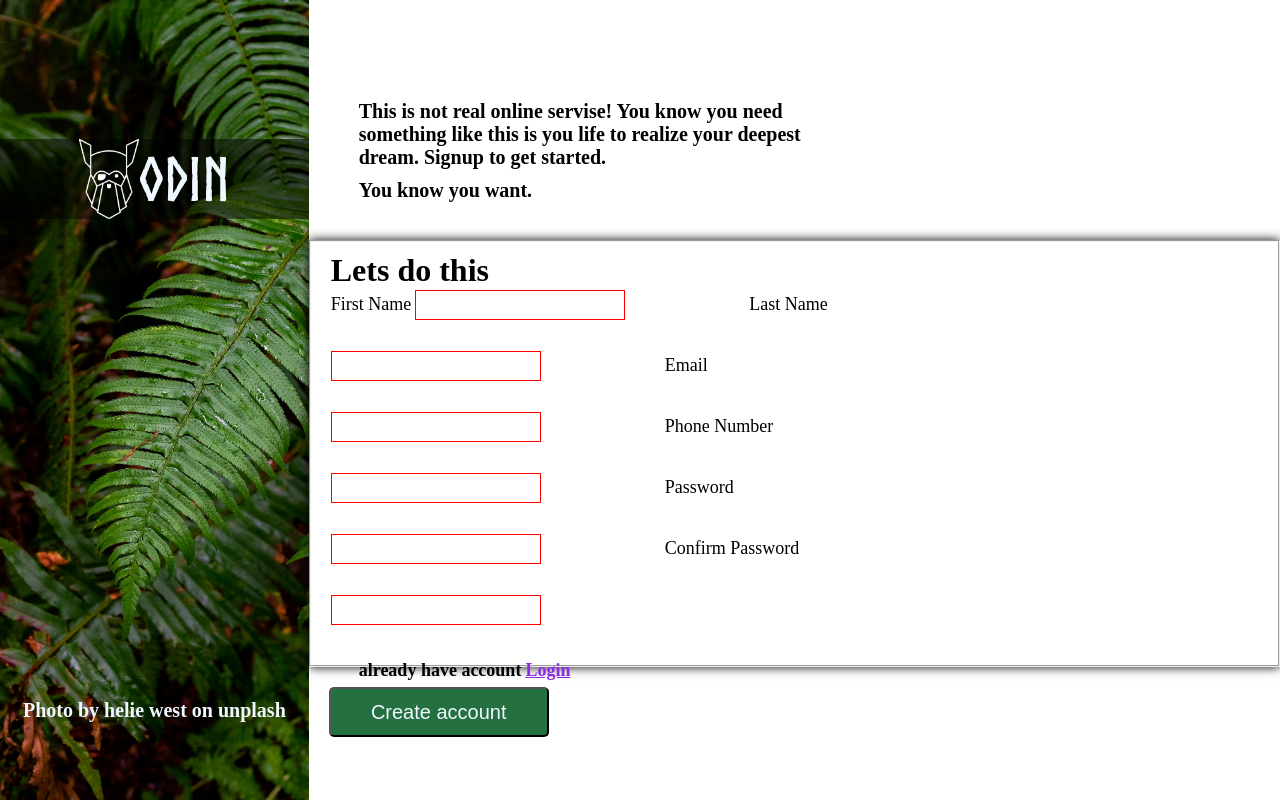
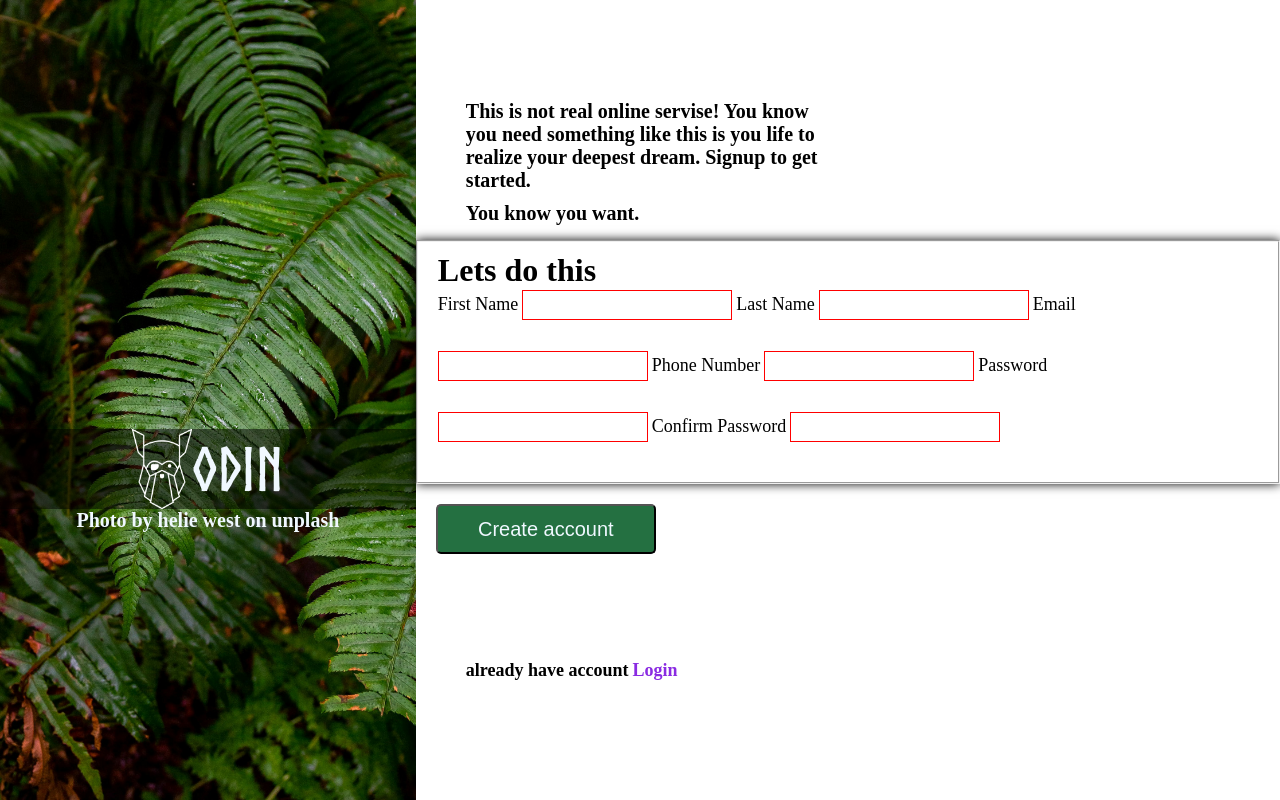
Before and after one commit to Hiteshtripathi45/signup_page, a plain HTML site: page index.html in a window 1280 px wide. Drawn offline with Linux system fonts and the light colour scheme.

Commit message:
change in body size

```diff
--- a/style.css
+++ b/style.css
@@ -1,11 +1,13 @@
 *{
-    padding: 0px;
-    margin: 0px;
+    padding: 0;
+    margin: 0;
     box-sizing: border-box;
 }
-body{
+
+body {
     display: flex;
     height: 100vh;
+    width: 100vw;
 }
 
 @font-face {
@@ -13,9 +15,9 @@ body{
     src: url(Norse-Bold.otf);
 }
 
-.back{
+.back {
     height: 100vh;
-    width: 70%;
+    width: 70vw;
     background-image: url(back.jpg);
     background-size: cover;
     color: aliceblue;
@@ -23,26 +25,26 @@ body{
     flex-direction: column;
     align-items: center;
     justify-content: center;
-    gap: 60%;
     font-size: 10px;
 }
-.odin{
+
+.odin {
     font-size: 30px;
-    margin-top: 20%;
+    margin-top: 20vh;
     width: 100%;
     height: 80px;
     font-family: mera;
     display: flex;
     justify-content: center;
     align-items: center;
-    background-color: rgba(0,0,0,0.5);
+    background-color: rgba(0, 0, 0, 0.5);
+}
 
-}
-.odin img{
+.odin img {
     height: 100%;
 }
 
-.pa{
+.pa {
     height: 30vh;
     width: 100%;
     font-size: 10px;
@@ -51,11 +53,13 @@ body{
     flex-direction: column;
     gap: 10px;
 }
-.partt{
+
+.partt {
     width: 100%;
     height: 40vh;
 }
-button{
+
+button {
     width: 220px;
     height: 50px;
     background-color: rgb(36, 112, 65);
@@ -66,35 +70,40 @@ button{
     margin-left: 20px;
     margin-top: 20px;
 }
-.ss{
+
+.ss {
     display: flex;
     font-size: 9px;
     color: black;
     gap: 4px;
 }
-.ss a{
+
+.ss a {
     color: blueviolet;
-    list-style: none;
+    text-decoration: none;
 }
-fieldset{
-    padding: 10px 257px 10px 20px;
+
+fieldset {
+    padding: 10px 20px;
     box-shadow: 0 0 10px black;
 }
-input{
+
+input {
     height: 30px;
     width: 210px;
     border: 1px solid black;
-    margin: 1px 120px 30px 0px;
+    margin: 1px 0 30px 0;
     outline: none;
 }
-label{
+
+label {
     font-size: 18px;
 }
+
 input:focus {
     border-color: blue;
 }
 
-
 input:invalid {
     border-color: red;
 }
```
